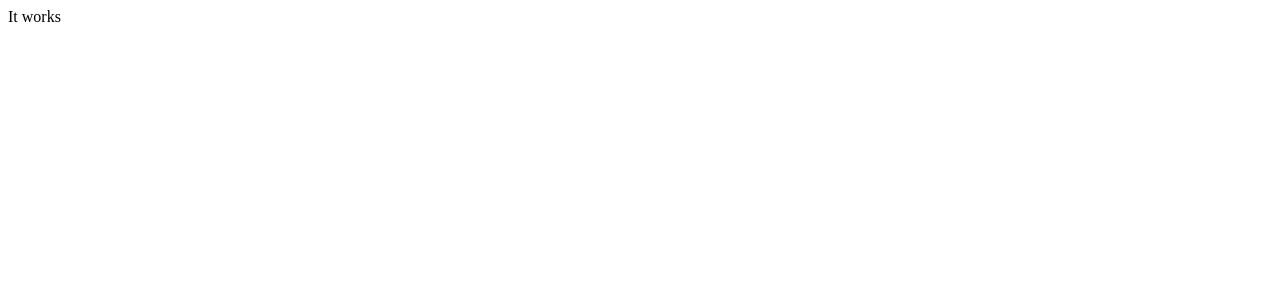
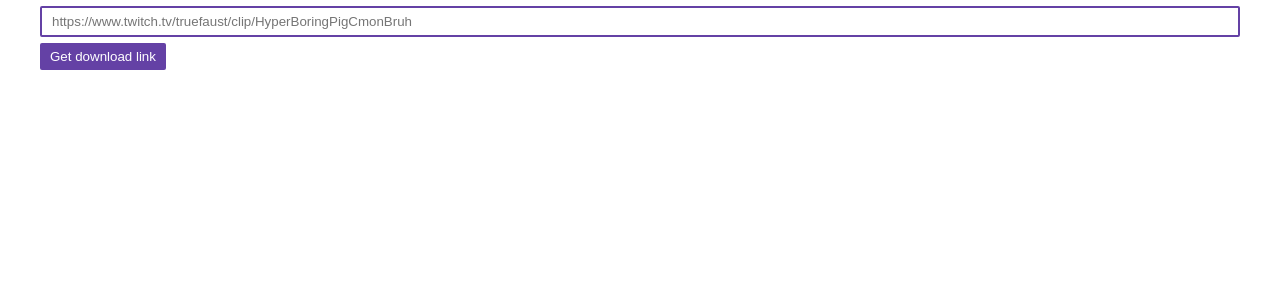
Before and after one commit to code-wisdoms/tclips, a React (Vite) app: page / in a window 1280 px wide. Shown: the top 300 px of the page. Built offline with nearby package versions, Linux system fonts and the light colour scheme.

Commit message:
Working version

```diff
--- a/index.html
+++ b/index.html
@@ -5,6 +5,7 @@
     <meta name="viewport" content="width=device-width, initial-scale=1.0" />
     <meta http-equiv="X-UA-Compatible" content="ie=edge" />
     <title>TClips</title>
+    <link rel="stylesheet" type="text/css" href="src/index.css">
   </head>
   <body>
     <div id="root"></div>
--- /dev/null
+++ b/src/App.js
@@ -0,0 +1,63 @@
+import React, { Component } from 'react';
+import axios from 'axios';
+import styled from 'styled-components';
+import { Reset } from 'styled-reset';
+
+import { Wrapper } from './components/Wrapper';
+import { Input } from './components/Input';
+import { Button } from './components/Button';
+import { Result } from './components/Result';
+
+export class App extends Component {
+  constructor(props) {
+    super(props);
+    this.state = {
+      curLink: '',
+      clipData: {}
+    }
+  }
+
+  handleChange = (event) => {
+    this.setState({curLink: event.target.value});
+  }
+
+  handleClick = () => {
+    const urlArr = this.state.curLink.split('/');
+    const slug = urlArr[urlArr.length - 1]
+
+    axios.get(`https://api.twitch.tv/kraken/clips/${slug}`, {
+      'headers': {
+        'Client-ID': 'g2q5mymdhlm5vhtr7i2unz2zcvgvrh',
+        'Accept': 'Accept: application/vnd.twitchtv.v5+json'
+      }
+    }).then(res => {
+      this.setState({
+        clipData: {
+          title: res.data.title,
+          broadcaster: res.data.broadcaster.name,
+          preview: res.data.thumbnails.medium,
+          download_link: res.data.thumbnails.medium.replace('-preview-480x272.jpg', '.mp4')
+        }
+      })
+
+    })
+  }
+
+
+  render() {
+    return (
+      <React.Fragment>
+        <Reset />
+        <Wrapper>
+          <Input type="text" placeholder="https://www.twitch.tv/truefaust/clip/HyperBoringPigCmonBruh"
+                 value={this.state.curLink} onChange={this.handleChange} />
+
+          <Button onClick={this.handleClick}>Get download link</Button>
+
+          { this.state.clipData.title && <Result {...this.state.clipData} /> }
+
+        </Wrapper>
+      </React.Fragment>
+    )
+  }
+}
--- /dev/null
+++ b/src/components/Button/index.js
@@ -0,0 +1,12 @@
+import styled from 'styled-components';
+
+export const Button = styled.button`
+  border: 0;
+  border-radius: 2px;
+  padding: 6px 10px 6px;
+  background-color: #6441a5;
+  color: #fff;
+  cursor: pointer;
+  outline: none;
+  margin-bottom: 6px;
+`;
--- /dev/null
+++ b/src/components/Input/index.js
@@ -0,0 +1,15 @@
+import styled from 'styled-components';
+
+export const Input = styled.input`
+  width: calc(100% - 24px);
+  border: 2px solid #6441a5;
+  border-radius: 2px;
+  padding: 6px 10px;
+  color: #000;
+  outline: none;
+  display: block;
+  margin-top: 6px;
+  margin-bottom: 6px;
+  margin-right: auto;
+  margin-left: auto;
+`;
--- /dev/null
+++ b/src/components/Result/index.js
@@ -0,0 +1,45 @@
+import React from 'react';
+import styled from 'styled-components';
+
+export const Result = ({ title, broadcaster, preview, download_link }) => {
+  return (
+    <ResultWrapper>
+      <Title>{title}</Title>
+      <Broadcaster>{broadcaster}</Broadcaster>
+      <Preview src={preview} />
+      <div>
+        <Download href={download_link}>Click to download</Download>
+      </div>
+    </ResultWrapper>
+  );
+}
+
+const ResultWrapper = styled.div`
+  display: flex;
+  flex-direction: column;
+  align-items: center;
+  max-width: 480px;
+`;
+
+const Title = styled.h2`
+  font-size: 1.1rem;
+`;
+
+const Broadcaster = styled.span`
+  font-size: 0.8rem;
+  color: #5e5e5e;
+  margin-bottom: 3px;
+`;
+
+const Preview = styled.img`
+  width: 480px;
+  margin-bottom: 11px;
+`;
+
+const Download = styled.a`
+  background-color: #6441a5;
+  text-decoration: none;
+  color: #fff;
+  padding: 6px 10px 6px;
+  border-radius: 2px;
+`;
--- /dev/null
+++ b/src/components/Wrapper/index.js
@@ -0,0 +1,6 @@
+import styled from 'styled-components';
+
+export const Wrapper = styled.div`
+  max-width: 1200px;
+  margin: 0 auto;
+`;
--- /dev/null
+++ b/src/index.css
@@ -0,0 +1,3 @@
+body {
+  font-family: Helvetica Neue, Helvetica, Arial, sans-serif !important;
+}
--- a/src/index.js
+++ b/src/index.js
@@ -1,6 +1,6 @@
 import React from "react";
 import ReactDOM from "react-dom";
 
-const App = () => <div>It works</div>;
+import { App } from './App';
 
 ReactDOM.render(<App />, document.getElementById("root"));
```
Also changed, not shown: 1 other file (tests, documents, lock files or other folders).
